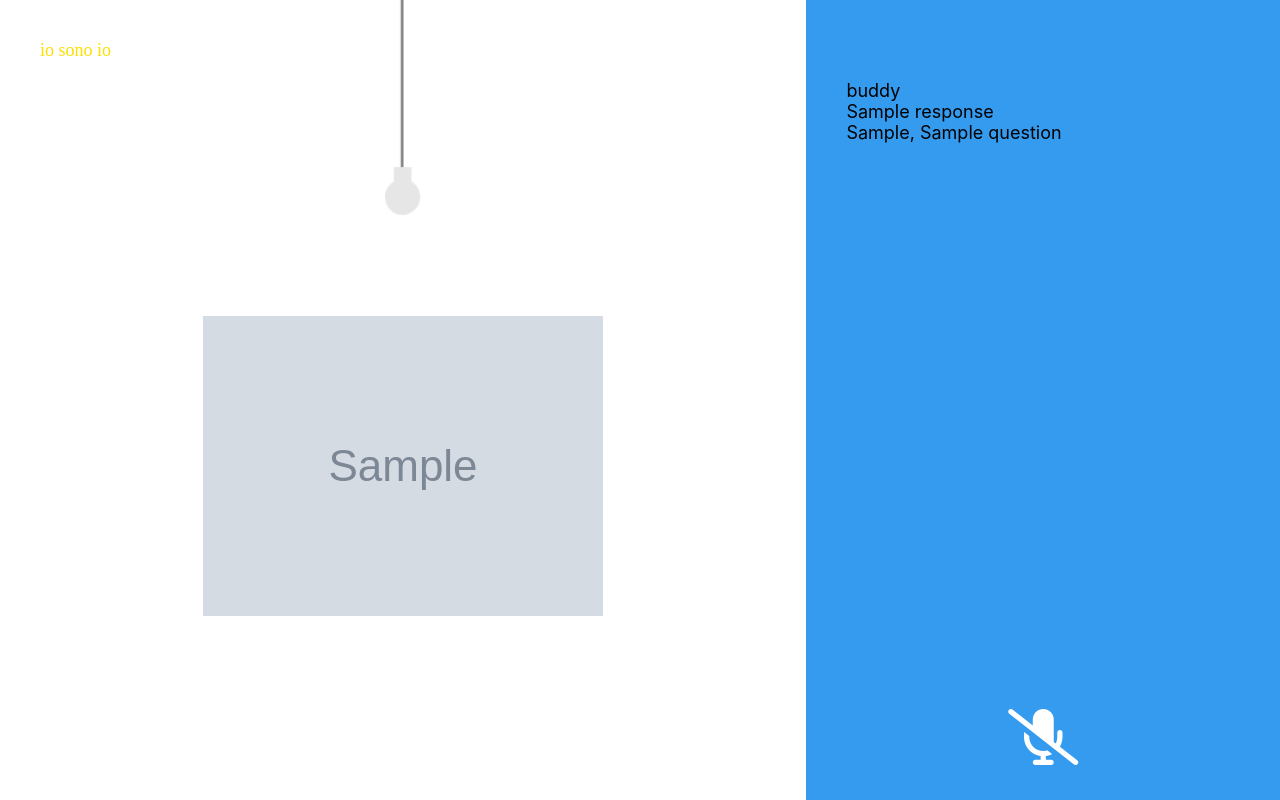
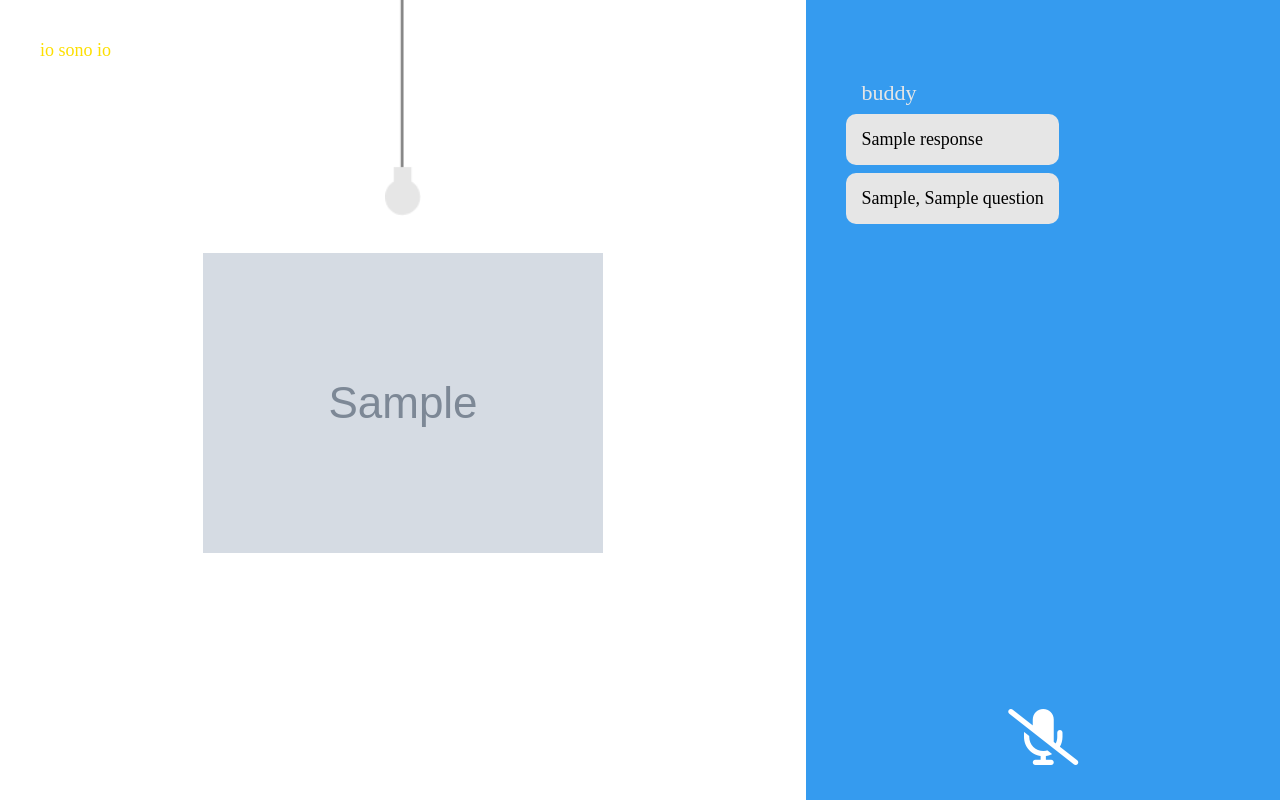
Before and after one commit to ThibCL/IoSonoIo, a Node server app: template public/views/3.ejs in a window 1280 px wide. Run offline with Node 20, Linux system fonts and the light colour scheme; the template is opened without the code that fills it: most values are stand-ins (such as "Sample title", 1, 10 or a date in 2020); grey boxes marked "Sample" are stand-in pictures; some libraries are stand-ins or nearby versions.

Commit message:
lasy cange

```diff
--- a/public/style/3.css
+++ b/public/style/3.css
@@ -1,11 +1,9 @@
 * {
-  font-family: -apple-system, BlinkMacSystemFont, "Segoe UI", Roboto, Oxygen,
-    Ubuntu, Cantarell, "Open Sans", "Helvetica Neue", sans-serif;
+  font-family: AppleSDGothicNeoR00;
   font-size: 18px;
   margin: 0px;
   padding: 0px;
 }
-
 .block {
   display: inline-block;
   vertical-align: top;
@@ -15,16 +13,49 @@
   width: 63%;
   height: 100vh;
 }
+
+#avatar-container {
+  text-align: center;
+  padding: 37px;
+}
+#name {
+  font-family: Showcard Gothic;
+  font-size: 32px;
+  color: #d95a00;
+  margin-top: 27px;
+}
+
 .chatbox {
   background-color: #359bef;
   width: 37%;
   height: 100vh;
 }
+
+#agent {
+  font-family: Showcard Gothic;
+  font-size: 22px;
+  text-align: left;
+  margin-left: 15px;
+  color: #e6e6e6;
+}
+.question {
+  max-width: 100%;
+  width: max-content;
+}
+.question p {
+  text-align: left;
+  background-color: #e6e6e6;
+  border-radius: 10px;
+  padding: 15px;
+  margin-top: 8px;
+}
+
 #user {
   font-family: Showcard Gothic;
   font-size: 22px;
   text-align: right;
   margin-right: 15px;
+  margin-top: 20px;
   color: #fddf00;
 }
 #answer {
@@ -36,7 +67,8 @@
   text-align: right;
   background-color: #fddf00;
   border-radius: 10px;
-  padding: 15px; /* 얘때문에 아무말도 안해도 생기는 듯 */
+  padding: 15px;
+  margin-top: 8px;
 }
 #mic-container {
   text-align: center;
@@ -71,8 +103,3 @@ button {
 #hint img {
   height: 100%;
 }
-
-#avatar-container {
-  margin: 100px;
-  text-align: center;
-}
--- a/public/views/3.ejs
+++ b/public/views/3.ejs
@@ -27,12 +27,12 @@
         <div id="agent-chatbox">
           <p id="agent">buddy</p>
           <div class="question">
-            <p id="user">
+
             <% if (response != "") { %>
             <p><%=response%></p>
             <% } %>
             <p><%=playing_player%>, <%=question%></p>
-            </p>
+
           </div>
           </div>
         </div>
```
Also changed, not shown: public/style/2.css (+8 -8 lines).
